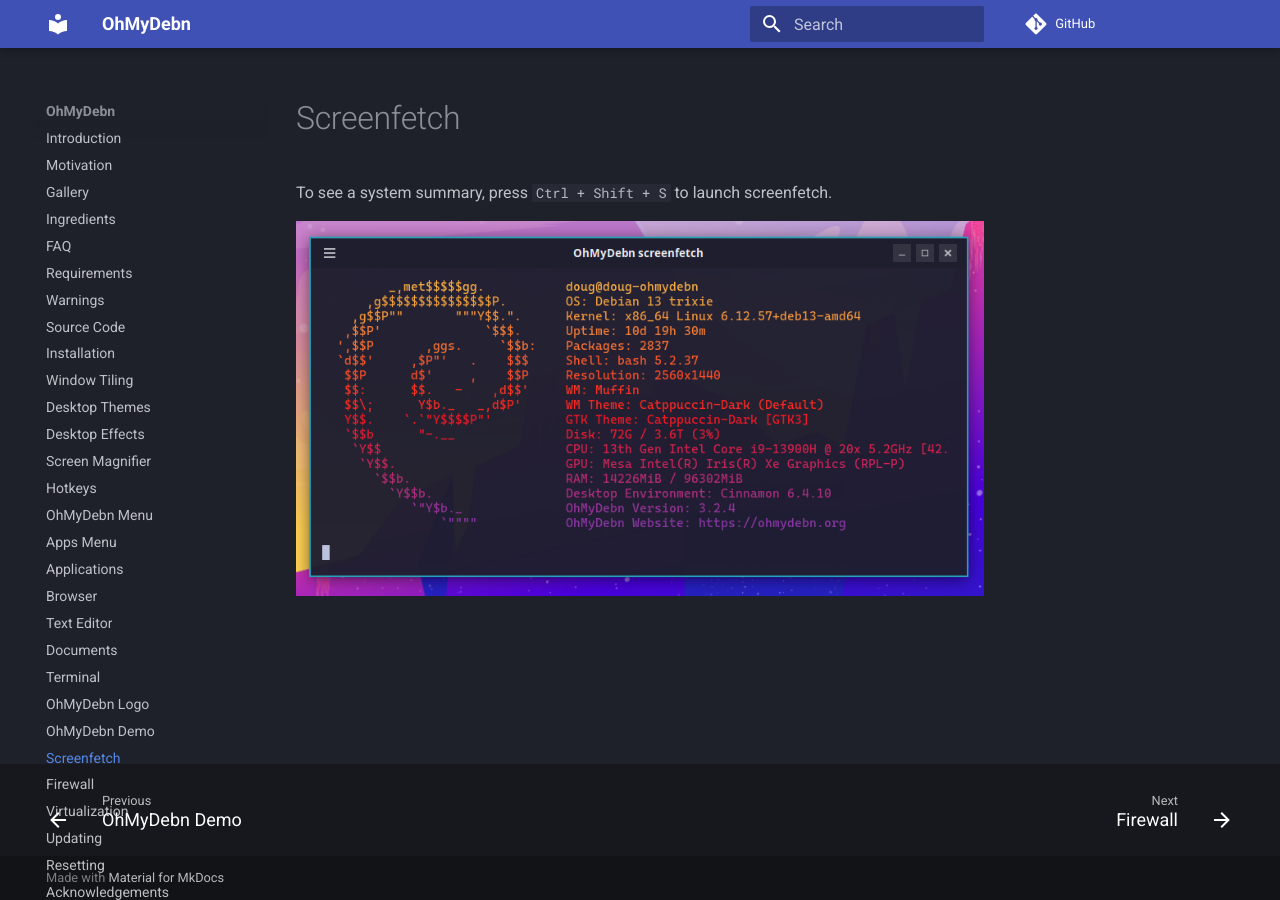
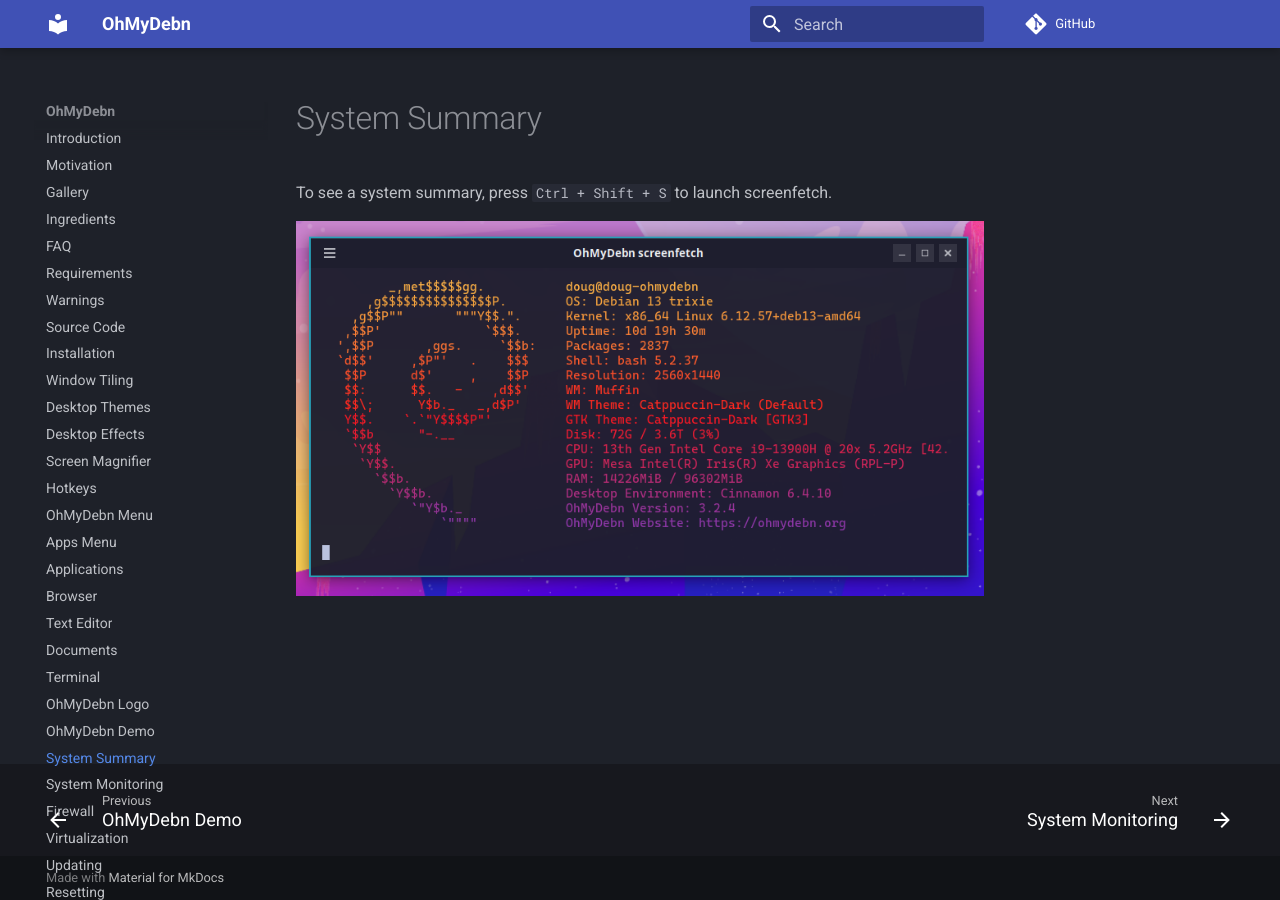
Before and after one commit to dougburks/ohmydebn-docs, an MkDocs documentation site: the page built from docs/system-summary.md, in a window 1280 px wide. Built offline with MkDocs 1.6.1 and Material for MkDocs 9.7.7, drawn with Linux system fonts in a browser that asks for light colours; comment, search, counter and statistics services are not loaded.

Commit message:
split system monitoring into separate page

```diff
--- a/mkdocs.yml
+++ b/mkdocs.yml
@@ -44,7 +44,8 @@
   - Terminal: terminal.md
   - OhMyDebn Logo: ohmydebn-logo.md
   - OhMyDebn Demo: ohmydebn-demo.md
-  - Screenfetch: screenfetch.md
+  - System Summary: system-summary.md
+  - System Monitoring: system-monitoring.md
   - Firewall: firewall.md
   - Virtualization: virtualization.md
   - Updating: updating.md
```
Also changed, not shown: docs/applications.md (+0 -6 lines), docs/system-monitoring.md (added, +3 -0 lines), docs/system-summary.md (renamed from docs/screenfetch.md).
